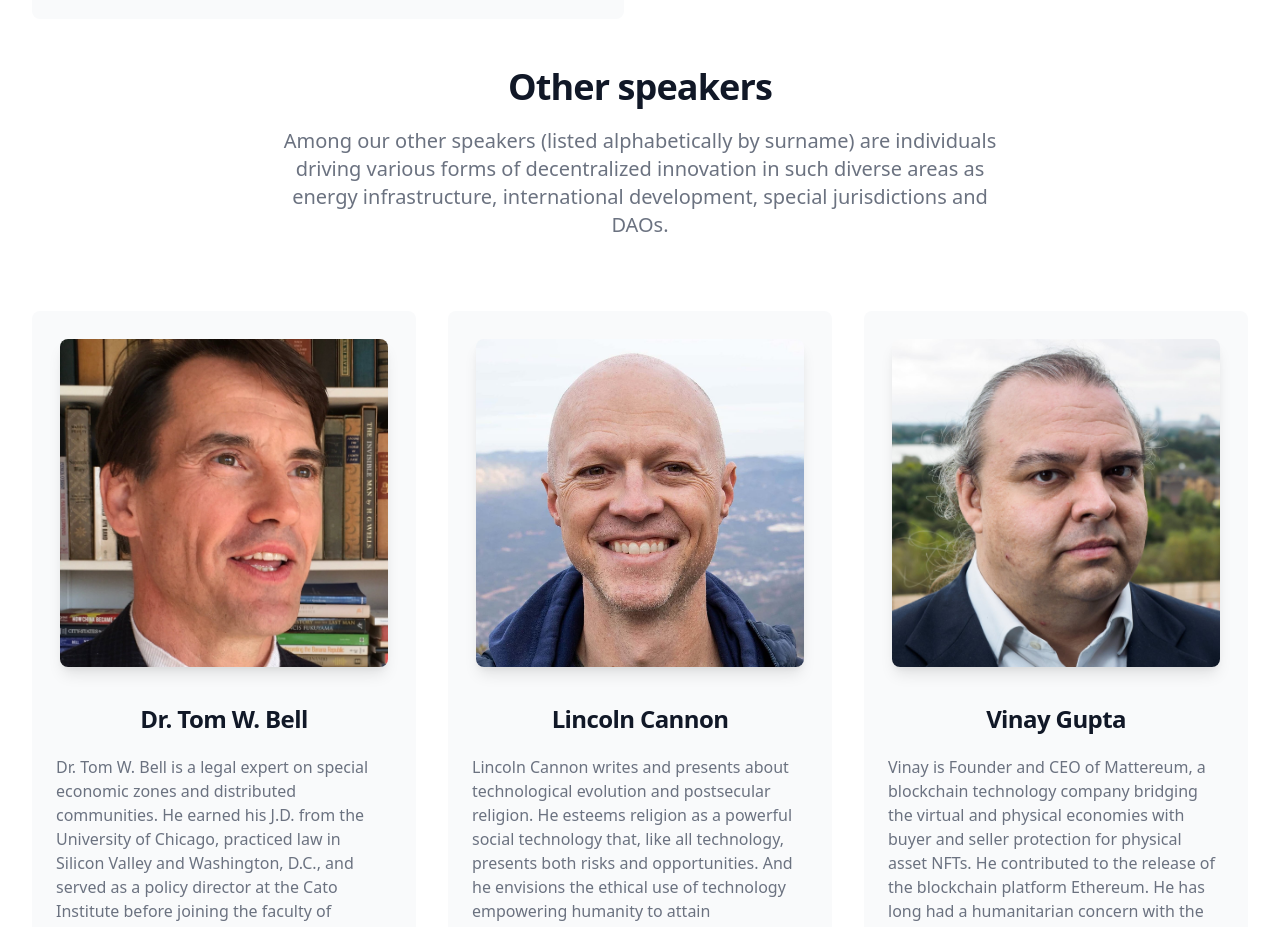
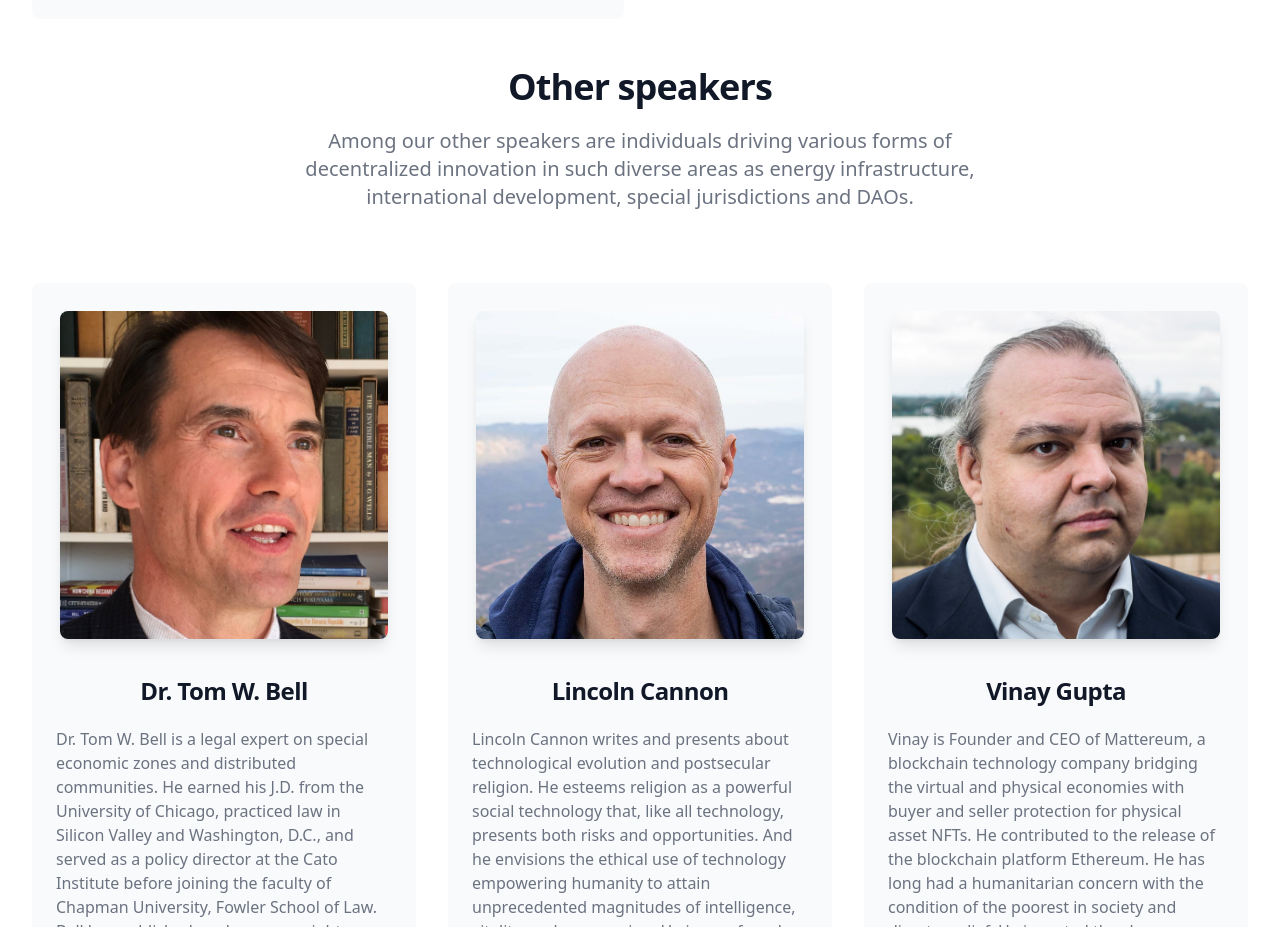
Before and after one commit to MormonTranshumanistAssociation/mtaconf.org, a website built with Vite: page index.html in a window 1280 px wide. Shown: the part 4500-5427 px from the top of the page. Built offline with nearby package versions, Linux system fonts and the light colour scheme; what @tailwindcss/typography would draw is missing.

Commit message:
Remove mention of alphabetical order

```diff
--- a/index.html
+++ b/index.html
@@ -376,7 +376,7 @@
               Other speakers
             </p>
             <p class="mt-5 max-w-prose mx-auto text-xl text-gray-500">
-              Among our other speakers (listed alphabetically by surname) are individuals driving various forms of decentralized innovation in such diverse areas
+              Among our other speakers are individuals driving various forms of decentralized innovation in such diverse areas
               as energy infrastructure, international development, special jurisdictions and DAOs.
             </p>
 
```
